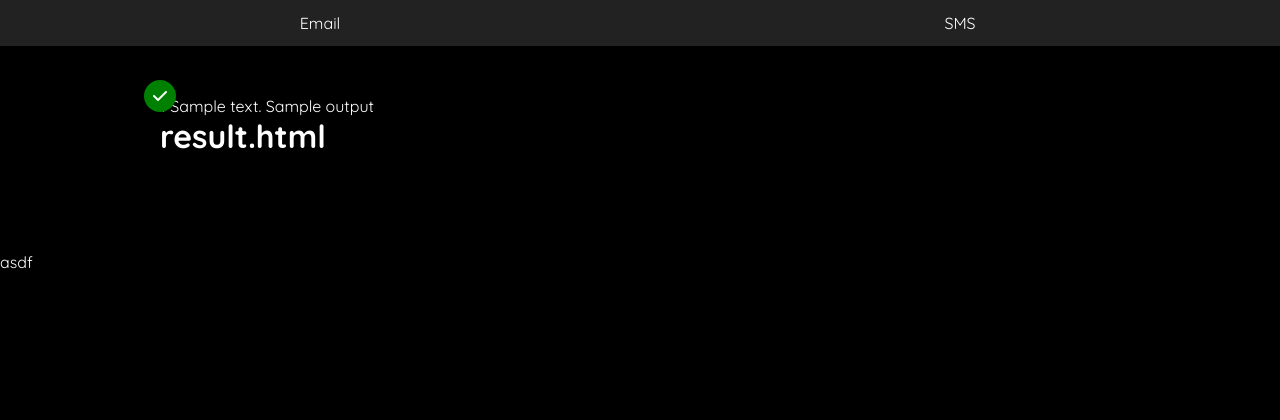
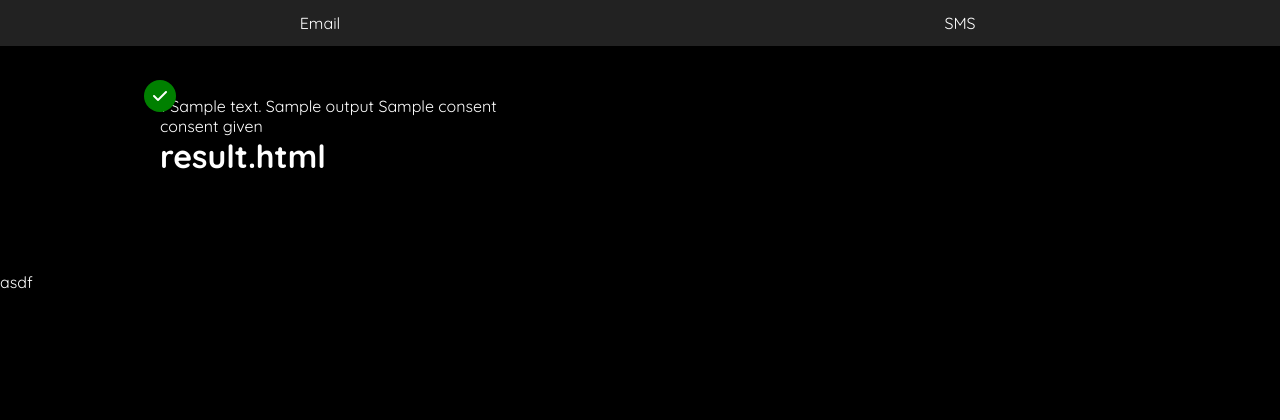
Before and after one commit to SarangKumar/Spam-Shield, a Flask app: template templates/result.html in a window 1280 px wide. Shown: the top 420 px of the page. Run offline with Flask 2, Linux system fonts and the light colour scheme; the template is opened without the code that fills it: most values are stand-ins (such as "Sample title", 1, 10 or a date in 2020); some libraries are stand-ins or nearby versions.

Commit message:
made the logic for consent

```diff
--- a/app.py
+++ b/app.py
@@ -6,7 +6,6 @@ app = Flask(__name__)
 @app.route("/")
 def home():
     return render_template('index.html')
-    # return "<p>Hello, World!</p>"
 
 @app.route("/rough")
 def rough():
@@ -20,18 +19,33 @@ def email():
 def resultemail():
     email = request.form['email']
     email_content = request.form['email_content']
+    consent = request.form.getlist('consent')
+
+    if consent == ['1']:
+        consent = 1
+    else:
+        consent = 0
+
     final = email + ' ' + email_content
-    # final = add(3,5)
-    spam = spam_detector(email, email_content)
-    return render_template('result.html', id=email, content=email_content, output = final, spam=spam)
+    spam = spam_detector(email, email_content, consent)
+    return render_template('result.html', id=email, content=email_content, output = final, spam=spam, consent=consent)
 
 @app.route("/sms/result", methods=['POST'])
 def resultesms():
     phone = request.form['phoneno']
     sms_content = request.form['sms_content']
+
+    consent = request.form.getlist('consent')
+
+    if consent == ['1']:
+        consent = 1
+    else:
+        consent = 0
+    # print(consent)
+
     final = phone + ' ' + sms_content
-    spam = spam_detector(phone, sms_content)
-    return render_template('result.html', id=phone, content=sms_content, output = final, spam=spam)
+    spam = spam_detector(phone, sms_content, consent)
+    return render_template('result.html', id=phone, content=sms_content, output = final, spam=spam, consent=consent)
 
 
 
--- a/main.py
+++ b/main.py
@@ -7,7 +7,7 @@ import pickle
 def add(x,y):
     return x+y
 
-def spam_detector(id, content):
+def spam_detector(id, content, consent):
     data = pd.read_csv('static/dataset/spam.csv',encoding="latin-1")
     data.drop(['Unnamed: 2', 'Unnamed: 3', 'Unnamed: 4'], axis=1, inplace=True)
     data['v1']=data['v1'].map({'ham':0, 'spam':1})
@@ -37,10 +37,10 @@ def spam_detector(id, content):
     result=model.predict(vect)
     print(result)
     if result==1:
-        print("It is a spam")
+        # print("It is a spam")
         return 1
     else:
-        print("It is not a spam")
+        # print("It is not a spam")
         return 0
 
 
--- a/static/js/script.js
+++ b/static/js/script.js
@@ -6,12 +6,13 @@ if(window.location.pathname=='/email'){
     document.getElementById('mail').style.borderBottom = '2px solid #5ED4F3'
 } else if(window.location.pathname=='/sms'){
     document.getElementById('sms').style.borderBottom = '2px solid #5ED4F3'
+} else if(window.location.pathname=='/'){
+    document.querySelector('nav').style.display = 'none'
 }
 
 for(let i=0; i<links.length; i++) {
 
     links[i].addEventListener('click', (e)=>{
-        // e.preventDefault();
         for(let j=0; j<links[i].length; j++){
             console.log(links[j])
             links[j].classList.remove('active');
--- a/templates/email.html
+++ b/templates/email.html
@@ -16,7 +16,7 @@
     <textarea name="email_content" class="content-textarea" rows="4" type="text"> </textarea>
   </div>
   <section class="consent">
-    <input type="checkbox" name="styles" id="outline" class="custom-checkbox" />
+    <input type="checkbox" name="consent" value="1" checked id="outline" class="custom-checkbox" />
     <label for="outline">I wish to give my data to the website</label>
   </section>
   <input type="submit" value="SUBMIT"/>
--- a/templates/layout.html
+++ b/templates/layout.html
@@ -19,8 +19,8 @@
   </head>
   <body>
     <nav>
-      <a href="/email" id="mail" class="link">Email</a>
-      <a href="sms" id="sms" class="link">SMS</a>
+      <a href="./email" id="mail" class="link">Email</a>
+      <a href="./sms" id="sms" class="link">SMS</a>
     </nav>
     <div class="body-container">
       <div class="content">
--- a/templates/result.html
+++ b/templates/result.html
@@ -4,6 +4,13 @@
 {{id}}
 {{content}}
 {{output}}
+{{consent}}
+
+{% if consent %}
+    <p>consent given</p>
+{% else %}
+    <p>consent not given</p>
+{% endif %}
 
 <h1>result.html</h1>
 
@@ -11,4 +18,6 @@
 <i class="fa fa-times" aria-hidden="true"></i>
 {% else %}
 <i class="fa fa-check" aria-hidden="true"></i>
-{% endif %} {% if spam %} {% endif %} {% endblock %}
+{% endif %}
+
+{% endblock %}
--- a/templates/sms.html
+++ b/templates/sms.html
@@ -23,7 +23,7 @@
     </textarea>
 </div>
 <section class="consent">
-    <input type="checkbox" name="styles" id="outline" class="custom-checkbox" />
+    <input type="checkbox" name="consent" checked value="1" id="outline" class="custom-checkbox" />
     <label for="outline">I wish to give my data to the website</label>
 </section>
 <input type="submit" />
```
Also changed, not shown: templates/rough.html (deleted, +0 -7 lines).
